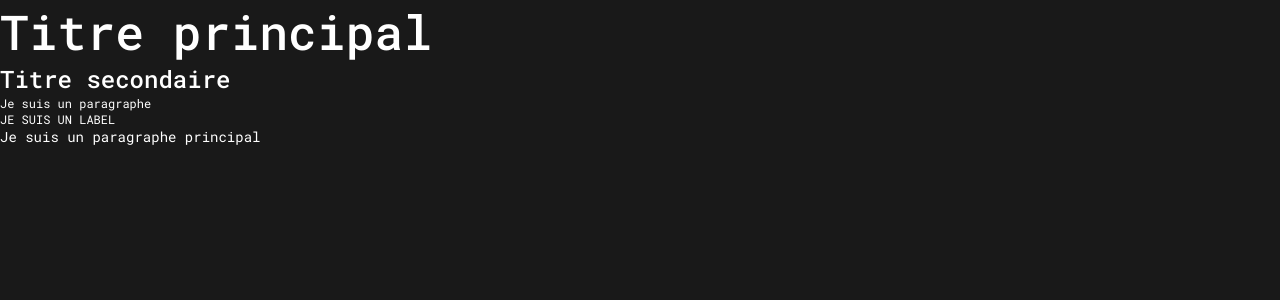
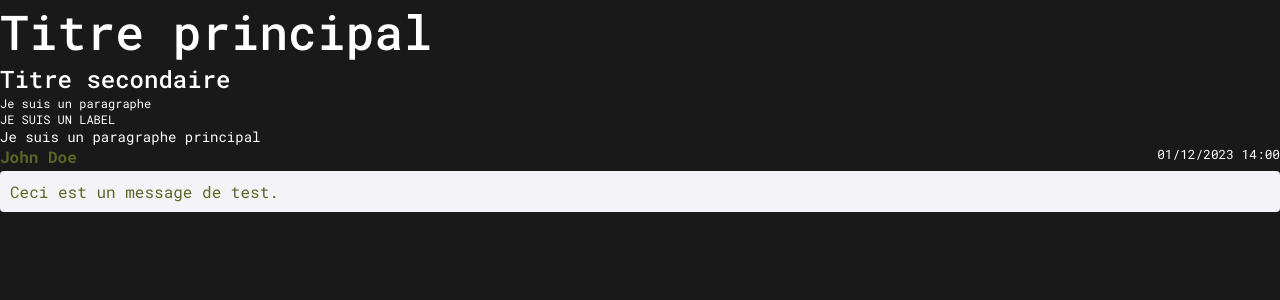
Before and after one commit to Triips-TheCoder/HETIC-FLASK-CHAT, a Flask app: page / in a window 1280 px wide. Shown: the part 40-340 px from the top of the page. Run offline with Flask 3, Linux system fonts and the light colour scheme.

Commit message:
message template

```diff
--- /dev/null
+++ b/static/css/message.css
@@ -0,0 +1,22 @@
+.message-content{
+    background-color: #f4f4f8;
+    border-radius: 4px;
+    padding: 10px;
+    color: #5A6725;
+}
+
+.message-header {
+    display: flex;
+    justify-content: space-between;
+    margin-bottom: 4px;
+    color: #5A6725;
+}
+
+.message-author {
+    font-weight: bold;
+}
+
+.message-date {
+    color: white;
+    font-size: 0.8em;
+}
--- a/templates/index.html
+++ b/templates/index.html
@@ -6,6 +6,7 @@
     <meta charset="UTF-8">
     <meta name="viewport" content="width=device-width, initial-scale=1.0">
     <link rel="stylesheet" href="{{ url_for('static', filename='css/header.css') }}">
+    <link rel="stylesheet" href="{{ url_for('static', filename='css/message.css') }}">
     <title>Chat Flask HETIC</title>
 </head>
 
@@ -16,6 +17,13 @@
     <p>Je suis un paragraphe</p>
     <p class="ft-label">Je suis un label</p>
     <p class="ft-primary">Je suis un paragraphe principal</p>
+
+    {% set author = 'John Doe' %}
+    {% set date = '01/12/2023 14:00' %}
+    {% set body = 'Ceci est un message de test.' %}
+
+    {% include 'message.html' %}
+
 </body>
 
 </html>
--- /dev/null
+++ b/templates/message.html
@@ -0,0 +1,12 @@
+<!-- templates/message.html -->
+<div class="message">
+<div class="message-header">
+    <span class="message-author">{{ author }}</span>
+    <span class="message-date">{{ date }}</span>
+</div>
+<div class="message-content">
+    <div class="message-body">
+        {{ body }}
+    </div>
+</div>
+</div>
```
